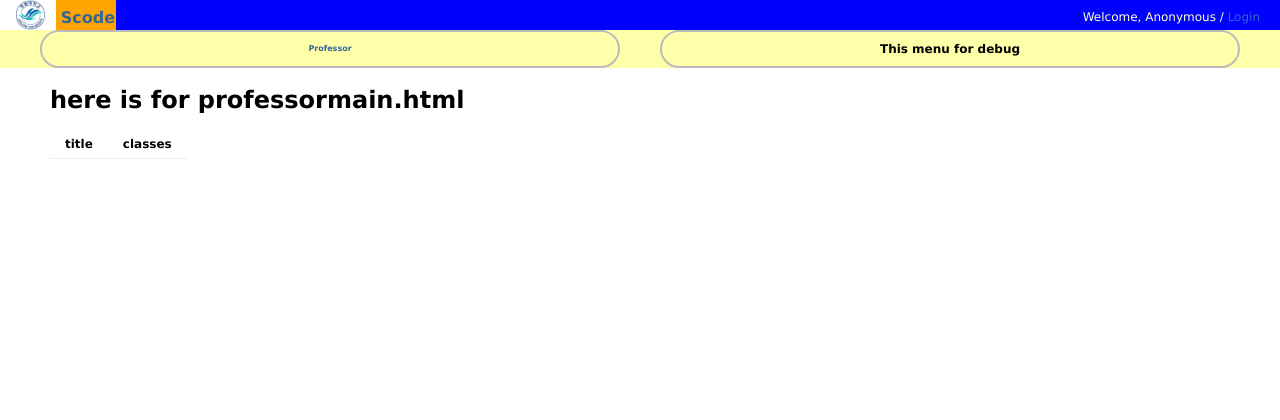
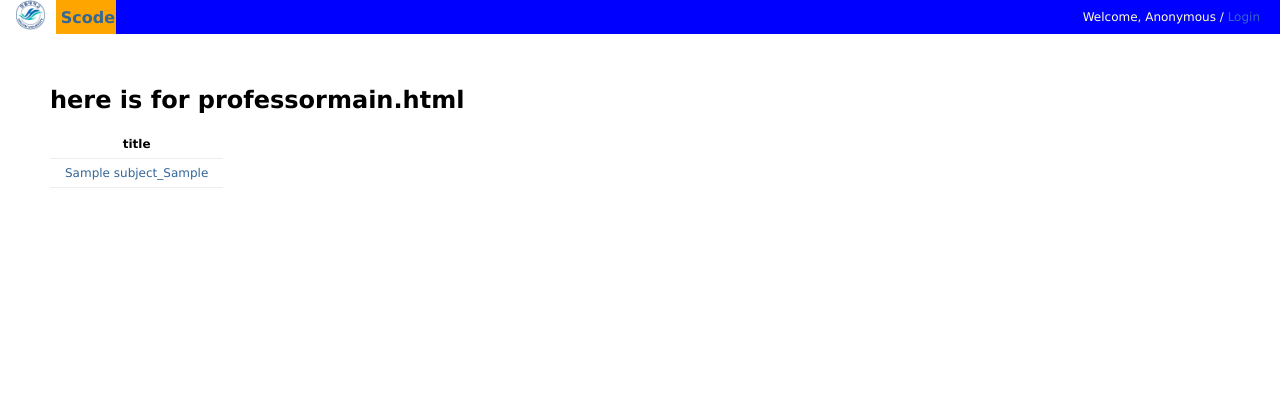
Before and after one commit to ByoungJoonIm/Capstone_Design, a Django app: page /judge/professor in a window 1280 px wide. Shown: the top 420 px of the page. Run offline with Django 3.2, Linux system fonts and the light colour scheme; tables that the repository leaves empty hold one stand-in row (values such as "Sample post"); lists and menus that the app fills with data are empty.

Commit message:
Now we can see different result by selecting different value

```diff
--- a/src/Django/scode/judge/templates/judge/professor/professor_main_list.html
+++ b/src/Django/scode/judge/templates/judge/professor/professor_main_list.html
@@ -8,13 +8,22 @@
 	<table>
 		<tr>
 			<th>title</th>
-			<th>classes</th>
 		</tr>
 
 		{% for obj in objects %}
 		<tr>
+			{% comment %}
+
 			<td>{{ obj.title }}</td>
-			<td>{{ obj.classes }}</td>
+			{% endcomment %}
+
+			<td>
+				<form id='{{ obj.title }}_{{ obj.classes}}' method="post" action="{% url 'judge:subject' obj.title obj.classes %}">{% csrf_token %}
+					<input type="hidden" name="title" value="{{ obj.title }}"/>
+					<input type="hidden" name="classes" value="{{ obj.classes }}"/>
+					<a href="javascript:{}" onclick=document.getElementById("{{ obj.title }}_{{ obj.classes }}").submit();>{{ obj.title }}_{{ obj.classes }}</a>
+				</form>
+			</td>
 		</tr>
 		{% endfor %}
 
--- a/src/Django/scode/judge/templates/judge/professor/professor_subject_list.html
+++ b/src/Django/scode/judge/templates/judge/professor/professor_subject_list.html
@@ -4,7 +4,7 @@
 
 {% block content %}
 <div id="content">
-	<h1>here is for professor_subject_list.html</h1>
+	<h1> {{ form.title }}_{{ form.classes}} </h1>
 	<table>
 		<tr>
 			<th>sequence</th>
--- a/src/Django/scode/judge/urls.py
+++ b/src/Django/scode/judge/urls.py
@@ -8,23 +8,22 @@
     url(r'^professor$', ProfessorMainLV.as_view(), name='professor'),
 
     # example : /professor/python_01
-    url(r'^professor/subject$', ProfessorSubjectLV.as_view(), name='subject'),
+    url(r'^professor/(?P<subject_title>[a-zA-Z0-9]+)_(?P<classes>[0-9][0-9])$', ProfessorSubjectLV.as_view(), name='subject'),
 
     # example : /professor/python_01/add
-    url(r'^professor/subject/add$', ProfessorCreateView.as_view(), name='add'),
+    url(r'^professor/(?P<subject_title>[a-zA-Z0-9]+)_(?P<classes>[0-9][0-9])/add$', ProfessorCreateView.as_view(), name='add'),
 
     # example : /professor/python_01/update
-    url(r'^professor/subject/update$', ProfessorUpdateView.as_view(), name='update'),
+    url(r'^professor/(?P<subject_title>[a-zA-Z0-9]+)_(?P<classes>[0-9][0-9])/update$', ProfessorUpdateView.as_view(), name='update'),
 
     # example : /professor/python_01/delete
-    url(r'^professor/subject/delete$', ProfessorDeleteView.as_view(), name='delete'),
+    url(r'^professor/(?P<subject_title>[a-zA-Z0-9]+)_(?P<classes>[0-9][0-9])/delete$', ProfessorDeleteView.as_view(), name='delete'),
 
     # example : /professor/python_01/settings
-    url(r'^professor/subject/settings$', ProfessorSettingsView.as_view(), name='settings'),
+    url(r'^professor/(?P<subject_title>[a-zA-Z0-9]+)_(?P<classes>[0-9][0-9])/settings$', ProfessorSettingsView.as_view(), name='settings'),
 
     # example : /professor/python_01/3
-    url(r'^professor/subject/result$', ProfessorResultLV.as_view(), name='result'),
-
+    url(r'^professor/(?P<subject_title>[a-zA-Z0-9]+)_(?P<classes>[0-9][0-9])/(?P<sequence>[0-9]+)$', ProfessorResultLV.as_view(), name='result'),
 
 
     # example : /student
--- a/src/Django/scode/judge/views.py
+++ b/src/Django/scode/judge/views.py
@@ -8,8 +8,16 @@
 from django.urls import reverse_lazy
 from judge.models import *
 from django.views.generic.base import TemplateView
+#from .forms import PostForm
+
+from django.http import HttpResponse, HttpResponseRedirect
+from django.shortcuts import get_object_or_404, render
+from django.urls import reverse
+
+from django.db import connection
 
 # Create your views here.
+
 
 #-- Here is test views
 class ProfessorCreateView(TemplateView):
@@ -27,12 +35,13 @@
 
 #-- Here is developing area
 class ProfessorMainLV(ListView):
-    # We need to revise professor_id to parameter.
+    professor_id = '00001'
     sql = 'SELECT judge_professor.professor_id,title,classes \
-        FROM judge_professor , judge_subject_has_professor, judge_subject \
-        WHERE judge_professor.professor_id=judge_subject_has_professor.professor_id \
-        AND judge_subject.pri_key=judge_subject_has_professor.sub_seq_id \
-        AND judge_professor.professor_id="00001";'
+           FROM judge_professor , judge_subject_has_professor, judge_subject \
+           WHERE judge_professor.professor_id=judge_subject_has_professor.professor_id \
+           AND judge_subject.pri_key=judge_subject_has_professor.sub_seq_id \
+           AND judge_professor.professor_id=' + professor_id + ' \
+           ORDER BY judge_subject.title;'
 
     #queryset = professor.objects.all()
     queryset = professor.objects.raw(sql)
@@ -40,29 +49,45 @@
     context_object_name = "objects"
 
 class ProfessorSubjectLV(ListView):
-    # We need to revise professor_id, title, classes to parameter.
-    sql = 'SELECT judge_professor.professor_id, title , judge_assignment.sub_seq_id as sub_seq_id, sequence, assignment_name ,assignment_desc \
-        FROM judge_subject_has_professor, judge_professor, judge_assignment, judge_subject \
-        WHERE judge_subject_has_professor.sub_seq_id = judge_assignment.sub_seq_id \
-        AND judge_professor.professor_id = judge_subject_has_professor.professor_id \
-        AND judge_subject.pri_key = judge_subject_has_professor.sub_seq_id \
-        AND judge_subject.title = "subject2" \
-        AND judge_subject.classes = "01" \
-        AND judge_professor.professor_id="00001";'
+    #It doesn't used.
+    queryset = professor.objects.all()
 
-    queryset = professor.objects.raw(sql)
+#    context_object_name = "objects"
     template_name = 'judge/professor/professor_subject_list.html'
-    context_object_name = "objects"
+    paginate_by = 10
 
+    def post(self, request, *args, **kwargs):
+        form = request.POST
+        title = form.get('title')
+        classes = form.get('classes')
+        professor_id = '00001'
+        sql = 'SELECT *\
+         FROM judge_subject_has_professor, judge_professor, judge_assignment, judge_subject \
+         WHERE judge_subject_has_professor.sub_seq_id = judge_assignment.sub_seq_id \
+         AND judge_professor.professor_id = judge_subject_has_professor.professor_id \
+         AND judge_subject.pri_key = judge_subject_has_professor.sub_seq_id \
+         AND judge_subject.title = "' + title + '" \
+         AND judge_subject.classes = "' + classes + '" \
+         AND judge_professor.professor_id = "' + professor_id + '";'
+
+        self.queryset = professor.objects.raw(sql)
+
+        kwargs = {
+            'title': title,
+            'classes': classes
+        }
+
+        return render(request, self.template_name, {'objects': self.queryset, 'form': kwargs})
 
 class ProfessorResultLV(ListView):
     # We need to revise sub_seq_id
+    sub_seq_id = 2
     sql = 'SELECT judge_student.student_id,judge_student.student_name,score \
         FROM judge_student,judge_submit,judge_assignment \
         WHERE judge_assignment.sub_seq_id = judge_submit.sub_seq_id \
         AND judge_student.student_id = judge_submit.student_id \
         AND judge_assignment.sequence = judge_submit.sequence_id \
-        AND judge_submit.sub_seq_id = 2;'
+        AND judge_submit.sub_seq_id = ' + str(sub_seq_id) + ';'
 
     queryset = student.objects.raw(sql)
     template_name = 'judge/professor/professor_result_list.html'
--- a/src/Django/scode/templates/base.html
+++ b/src/Django/scode/templates/base.html
@@ -27,7 +27,7 @@
 	</h4>
 	{% endif %}
 </div>
-
+{% comment %}
 <div id="menu">
 	<li><a href="{% url 'judge:professor' %}">Professor</a>
 		<ul style="width:322px;">
@@ -41,7 +41,7 @@
 	</li>
 	<li><h2>This menu for debug</h2></li>
 </div>
-
+{% endcomment %}
 {% block content %}{% endblock %}
 {% block footer %}
 <div id="footer">
```
